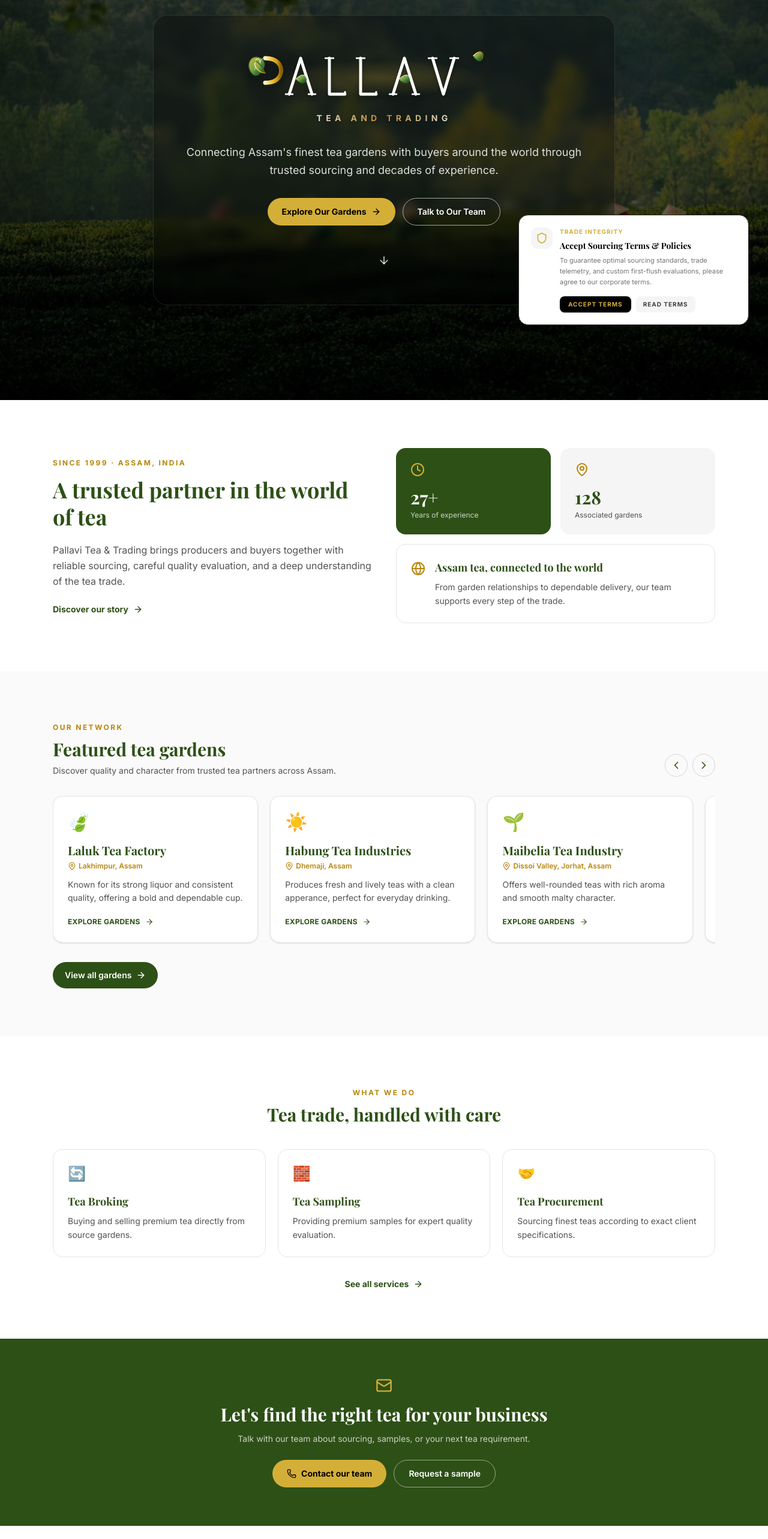
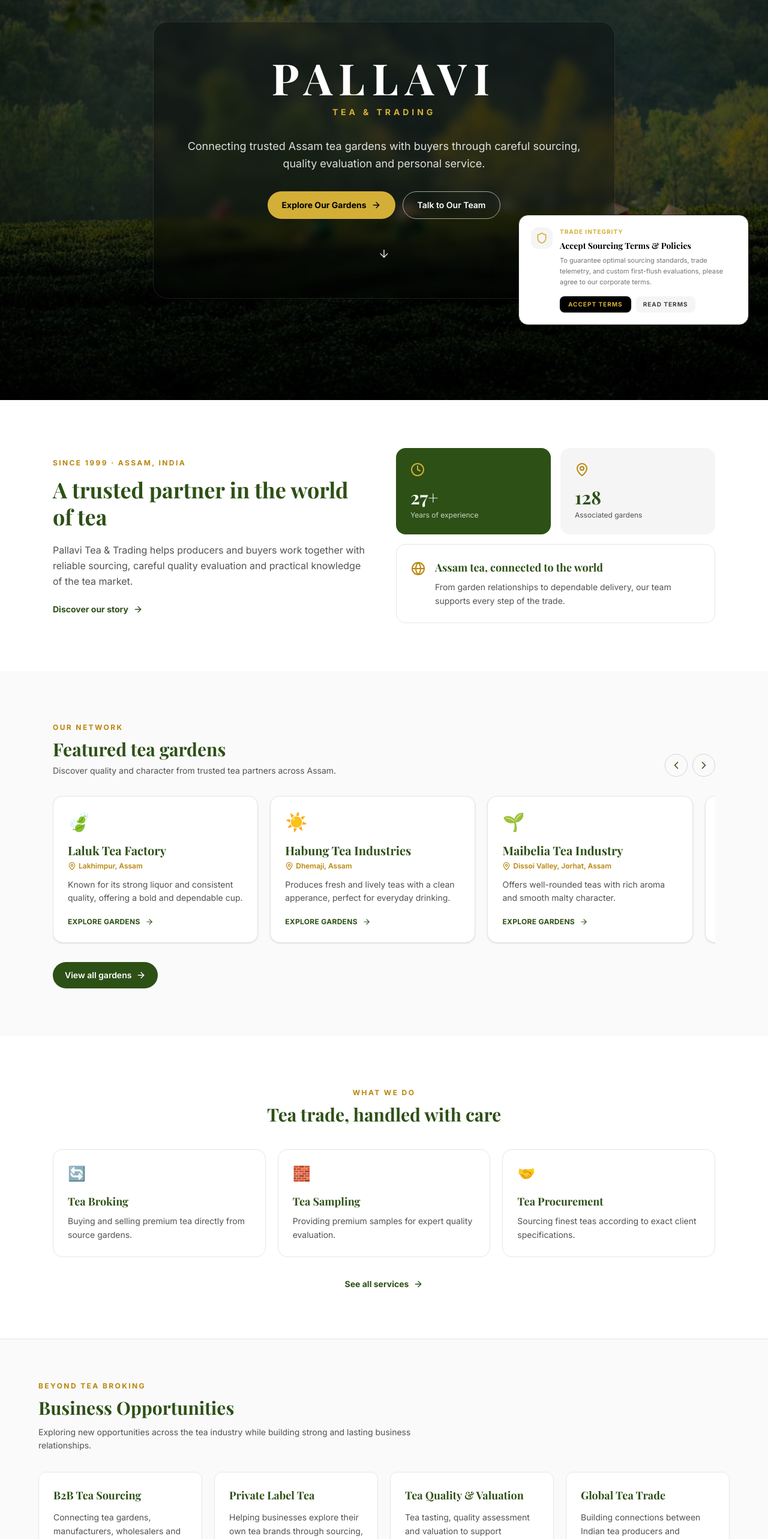
Before and after one commit to Sachin0613/pallaviteatrading, a React (Vite) app: page / in a window 1280 px wide. Shown: the part 234-2800 px from the top of the page at 60% size. Built offline with nearby package versions, Linux system fonts and the light colour scheme; a web font is replaced by a local one.

Commit message:
Enhance Home component with business opportunities section
Added a new section for business opportunities with details on various services offered. Updated existing content for clarity and improved structure.

```diff
--- a/src/components/Home.tsx
+++ b/src/components/Home.tsx
@@ -1,3 +1,4 @@
+
 import { useRef } from "react";
 import {
   ArrowDown,
@@ -13,7 +14,6 @@ import {
 import { motion } from "motion/react";
 import { SERVICES, TOP_GARDENS } from "../data";
 import type { Garden, PageId, ServiceItem } from "../types";
-import PallaviBrandLogo from "./PallaviBrandLogo";
 import teawebBg from "../images/teaweb.jpg";
 
 interface HomeProps {
@@ -31,7 +31,6 @@ export default function Home({ onNavigate }: HomeProps) {
 
   const scrollGardens = (direction: -1 | 1) => {
     const container = scrollContainerRef.current;
-
     if (container) {
       container.scrollBy({
         left: direction * container.clientWidth,
@@ -40,9 +39,34 @@ export default function Home({ onNavigate }: HomeProps) {
     }
   };
 
+  // Business opportunities
+  const businessOpportunities = [
+    {
+      title: "B2B Tea Sourcing",
+      description:
+        "Connecting tea gardens, manufacturers, wholesalers and bulk buyers through our sourcing network.",
+    },
+    {
+      title: "Private Label Tea",
+      description:
+        "Helping businesses explore their own tea brands through sourcing, blending and packaging solutions.",
+    },
+    {
+      title: "Tea Quality & Valuation",
+      description:
+        "Tea tasting, quality assessment and valuation to support informed buying and selling decisions.",
+    },
+    {
+      title: "Global Tea Trade",
+      description:
+        "Building connections between Indian tea producers and international buyers and distributors.",
+    },
+  ];
+
   return (
     <div className="w-full">
-      {/* Hero Section */}
+
+      {/* HERO SECTION */}
       <section
         className="relative flex min-h-[92vh] items-center justify-center overflow-hidden bg-cover bg-center text-white sm:min-h-screen"
         style={{ backgroundImage: `url(${teawebBg})` }}
@@ -57,11 +81,18 @@ export default function Home({ onNavigate }: HomeProps) {
             transition={{ duration: 0.8, ease: "easeOut" }}
             className="flex flex-col items-center rounded-3xl border border-white/10 bg-black/30 px-6 py-10 shadow-2xl backdrop-blur-sm sm:px-12 sm:py-14"
           >
-            <PallaviBrandLogo color="white" />
+            <div className="text-center">
+              <h2 className="font-serif text-5xl font-bold tracking-[0.16em] text-white sm:text-7xl">
+                PALLAVI
+              </h2>
+              <p className="mt-3 text-xs font-bold uppercase tracking-[0.35em] text-[#D4AF37] sm:text-sm">
+                Tea &amp; Trading
+              </p>
+            </div>
 
             <p className="mt-8 max-w-2xl text-sm leading-relaxed text-white/85 sm:text-lg">
-              Connecting Assam&apos;s finest tea gardens with buyers around the
-              world through trusted sourcing and decades of experience.
+              Connecting trusted Assam tea gardens with buyers through
+              careful sourcing, quality evaluation and personal service.
             </p>
 
             <div className="mt-8 flex flex-col justify-center gap-3 sm:flex-row">
@@ -69,8 +100,7 @@ export default function Home({ onNavigate }: HomeProps) {
                 onClick={() => onNavigate("gardens")}
                 className="inline-flex items-center justify-center gap-2 rounded-full bg-[#D4AF37] px-6 py-3 text-sm font-bold text-black transition-colors hover:bg-[#e2c45c]"
               >
-                Explore Our Gardens
-                <ArrowRight className="h-4 w-4" />
+                Explore Our Gardens <ArrowRight className="h-4 w-4" />
               </button>
 
               <button
@@ -92,7 +122,7 @@ export default function Home({ onNavigate }: HomeProps) {
         </div>
       </section>
 
-      {/* About Section */}
+      {/* ABOUT SECTION */}
       <section
         id="home-about-section"
         className="mx-auto grid max-w-6xl gap-10 px-6 py-20 md:grid-cols-2 md:items-center"
@@ -107,17 +137,16 @@ export default function Home({ onNavigate }: HomeProps) {
           </h1>
 
           <p className="mt-5 text-sm leading-relaxed text-neutral-600 sm:text-base">
-            Pallavi Tea &amp; Trading brings producers and buyers together with
-            reliable sourcing, careful quality evaluation, and a deep
-            understanding of the tea trade.
+            Pallavi Tea &amp; Trading helps producers and buyers work
+            together with reliable sourcing, careful quality evaluation
+            and practical knowledge of the tea market.
           </p>
 
           <button
             onClick={() => onNavigate("about")}
             className="mt-6 inline-flex items-center gap-2 text-sm font-bold text-brand-green transition-colors hover:text-[#B8860B]"
           >
-            Discover our story
-            <ArrowRight className="h-4 w-4" />
+            Discover our story <ArrowRight className="h-4 w-4" />
           </button>
         </div>
 
@@ -125,13 +154,17 @@ export default function Home({ onNavigate }: HomeProps) {
           <div className="rounded-2xl bg-brand-green p-6 text-white">
             <Clock className="h-6 w-6 text-[#D4AF37]" />
             <p className="mt-4 font-serif text-3xl font-bold">27+</p>
-            <p className="mt-1 text-xs text-white/75">Years of experience</p>
+            <p className="mt-1 text-xs text-white/75">
+              Years of experience
+            </p>
           </div>
 
           <div className="rounded-2xl bg-neutral-100 p-6 text-brand-green">
             <MapPin className="h-6 w-6 text-[#B8860B]" />
             <p className="mt-4 font-serif text-3xl font-bold">128</p>
-            <p className="mt-1 text-xs text-neutral-600">Associated gardens</p>
+            <p className="mt-1 text-xs text-neutral-600">
+              Associated gardens
+            </p>
           </div>
 
           <div className="col-span-2 rounded-2xl border border-neutral-200 p-6">
@@ -153,9 +186,10 @@ export default function Home({ onNavigate }: HomeProps) {
         </div>
       </section>
 
-      {/* Featured Tea Gardens Section */}
+      {/* FEATURED GARDENS */}
       <section className="bg-neutral-50 py-20">
         <div className="mx-auto max-w-6xl px-6">
+
           <div className="flex items-end justify-between gap-4">
             <div>
               <span className="text-xs font-bold uppercase tracking-[0.2em] text-[#B8860B]">
@@ -167,8 +201,8 @@ export default function Home({ onNavigate }: HomeProps) {
               </h2>
 
               <p className="mt-2 max-w-xl text-sm text-neutral-600">
-                Discover quality and character from trusted tea partners across
-                Assam.
+                Discover quality and character from trusted tea partners
+                across Assam.
               </p>
             </div>
 
@@ -221,8 +255,7 @@ export default function Home({ onNavigate }: HomeProps) {
                   onClick={() => onNavigate("gardens")}
                   className="mt-5 inline-flex items-center gap-2 text-xs font-bold uppercase tracking-wide text-brand-green hover:text-[#B8860B]"
                 >
-                  Explore gardens
-                  <ArrowRight className="h-3.5 w-3.5" />
+                  Explore gardens <ArrowRight className="h-3.5 w-3.5" />
                 </button>
               </article>
             ))}
@@ -232,13 +265,12 @@ export default function Home({ onNavigate }: HomeProps) {
             onClick={() => onNavigate("gardens")}
             className="mt-4 inline-flex items-center gap-2 rounded-full bg-brand-green px-5 py-3 text-sm font-semibold text-white transition-colors hover:bg-brand-brown"
           >
-            View all gardens
-            <ArrowRight className="h-4 w-4" />
+            View all gardens <ArrowRight className="h-4 w-4" />
           </button>
         </div>
       </section>
 
-      {/* Services Section */}
+      {/* SERVICES SECTION */}
       <section className="mx-auto max-w-6xl px-6 py-20">
         <div className="text-center">
           <span className="text-xs font-bold uppercase tracking-[0.2em] text-[#B8860B]">
@@ -276,13 +308,61 @@ export default function Home({ onNavigate }: HomeProps) {
             onClick={() => onNavigate("services")}
             className="inline-flex items-center gap-2 text-sm font-bold text-brand-green hover:text-[#B8860B]"
           >
-            See all services
-            <ArrowRight className="h-4 w-4" />
+            See all services <ArrowRight className="h-4 w-4" />
           </button>
         </div>
       </section>
 
-      {/* Contact CTA Section */}
+      {/* BUSINESS OPPORTUNITIES SECTION */}
+      <section className="bg-neutral-50 border-y border-neutral-200 px-6 py-16">
+        <div className="mx-auto max-w-6xl">
+
+          <div className="max-w-2xl">
+            <span className="text-xs font-bold uppercase tracking-[0.2em] text-[#B8860B]">
+              Beyond Tea Broking
+            </span>
+
+            <h2 className="mt-2 font-serif text-3xl font-bold text-brand-green">
+              Business Opportunities
+            </h2>
+
+            <p className="mt-3 text-sm leading-relaxed text-neutral-600">
+              Exploring new opportunities across the tea industry while
+              building strong and lasting business relationships.
+            </p>
+          </div>
+
+          <div className="mt-8 grid gap-5 sm:grid-cols-2 lg:grid-cols-4">
+            {businessOpportunities.map((item) => (
+              <article
+                key={item.title}
+                className="rounded-xl border border-neutral-200 bg-white p-6"
+              >
+                <h3 className="font-serif text-lg font-bold text-brand-green">
+                  {item.title}
+                </h3>
+
+                <p className="mt-3 text-sm leading-relaxed text-neutral-600">
+                  {item.description}
+                </p>
+              </article>
+            ))}
+          </div>
+
+          <p className="mt-8 text-sm text-neutral-600">
+            Interested in working with us?{" "}
+            <button
+              onClick={() => onNavigate("contact")}
+              className="font-bold text-brand-green underline underline-offset-4 hover:text-[#B8860B]"
+            >
+              Let's discuss business opportunities.
+            </button>
+          </p>
+
+        </div>
+      </section>
+
+      {/* CONTACT SECTION */}
       <section className="bg-brand-green px-6 py-16 text-center text-white">
         <Mail className="mx-auto h-7 w-7 text-[#D4AF37]" />
 
@@ -300,8 +380,7 @@ export default function Home({ onNavigate }: HomeProps) {
             onClick={() => onNavigate("contact")}
             className="inline-flex items-center justify-center gap-2 rounded-full bg-[#D4AF37] px-6 py-3 text-sm font-bold text-black hover:bg-[#e2c45c]"
           >
-            <Phone className="h-4 w-4" />
-            Contact our team
+            <Phone className="h-4 w-4" /> Contact our team
           </button>
 
           <button
@@ -312,6 +391,7 @@ export default function Home({ onNavigate }: HomeProps) {
           </button>
         </div>
       </section>
+
     </div>
   );
 }
```
